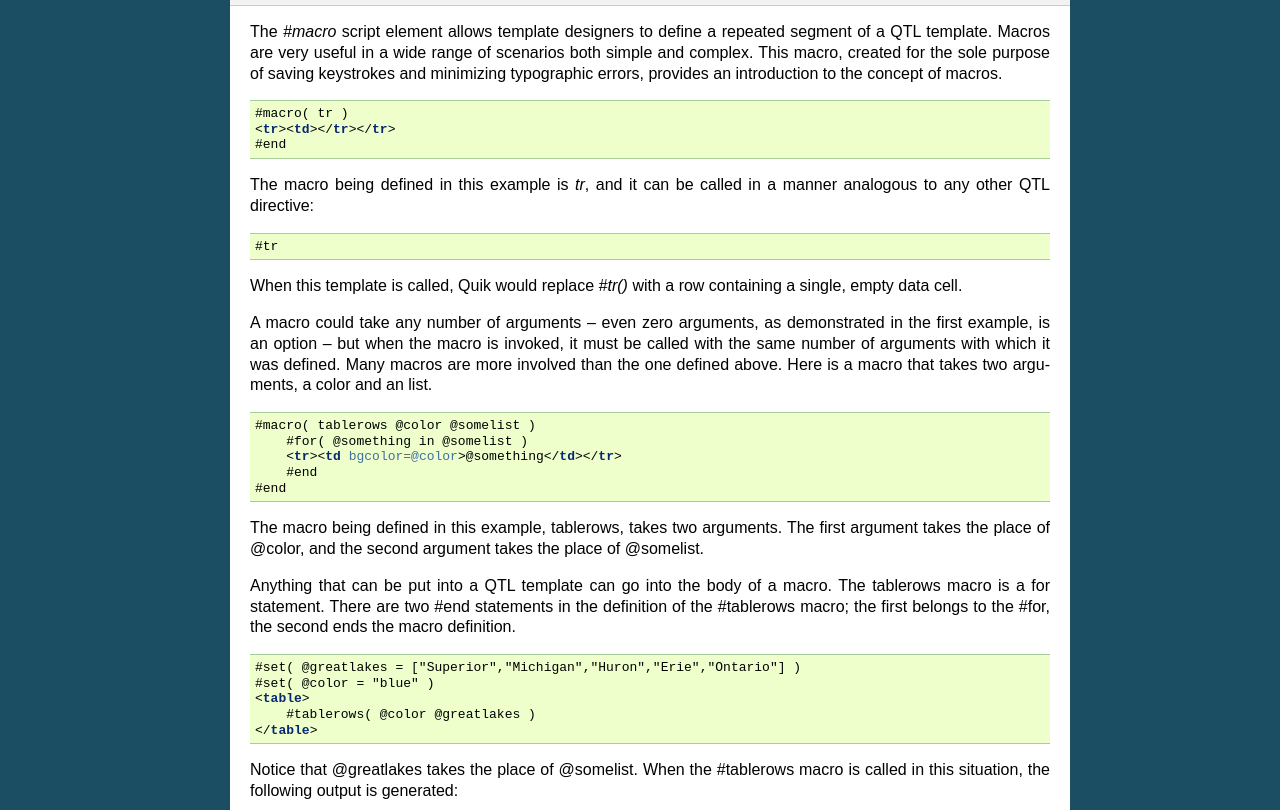
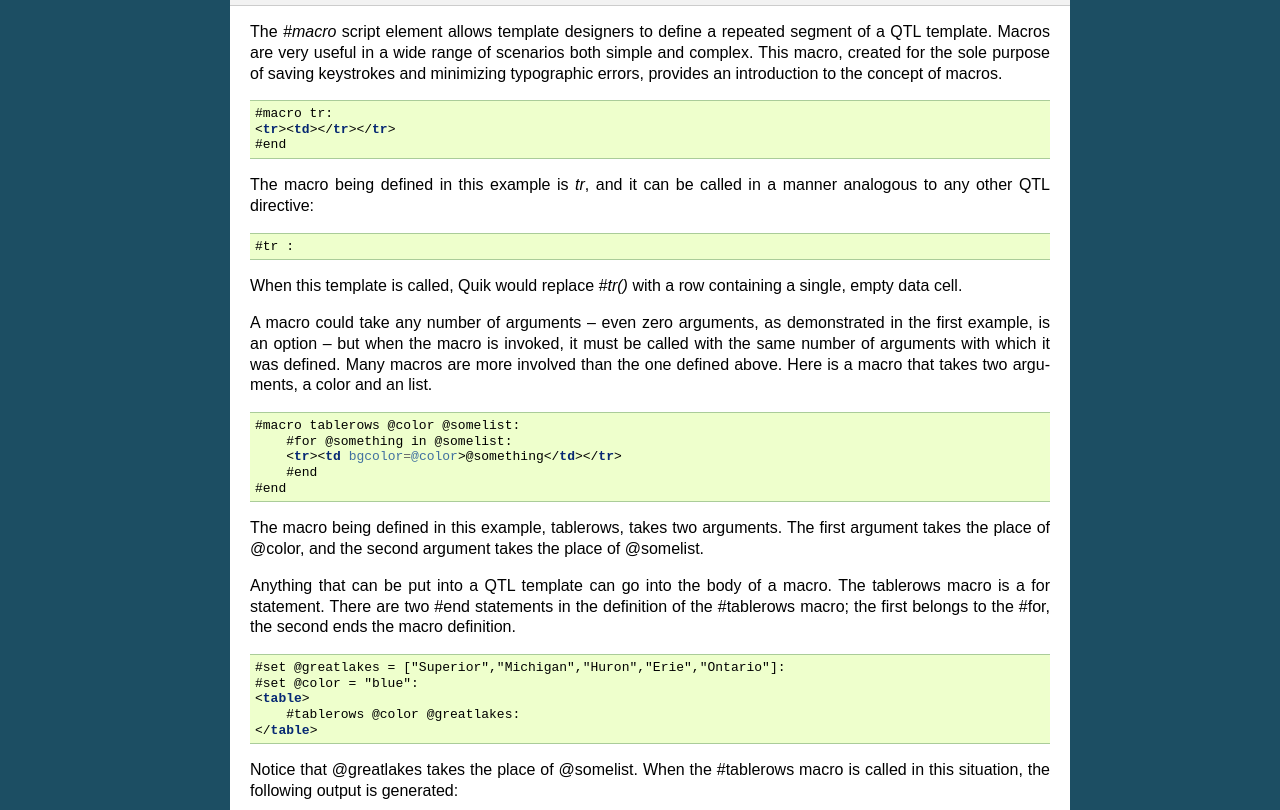
Before and after one commit to avelino/quik, a Sphinx documentation site: the page built from docs/source/userguide.rst, in a window 1280 px wide and 1400 px high, scrolled down 5631 px. Shown: the part 316-1126 px from the top of the window. Built offline with Sphinx 7.4.7, drawn with Linux system fonts in a browser that asks for light colours; some of the changed text lies outside the part shown.

Commit message:
update documentation, ref #4

```diff
--- a/docs/source/userguide.rst
+++ b/docs/source/userguide.rst
@@ -20,7 +20,7 @@ Once a value has been assigned to a variable, you can reference the variable any
 
     <html>
         <body>
-            #set( @foo = "Quik" )
+            #set @foo = "Quik":
             Hello @foo World!
         </body>
     <html>
@@ -111,7 +111,7 @@ When QTL references a variable, such as @foo, the variable can get its value fro
 
 .. code-block:: html
 
-    #set( @foo = "bar" )
+    #set @foo = "bar" :
 
 
 The output will be the same for all instances of @foo that follow this directive.
@@ -187,7 +187,7 @@ The #if directive in Quik allows for text to be included when the web page is ge
 
 .. code-block:: html
 
-    #if( @foo )
+    #if @foo:
        <strong>Quik!</strong>
     #end
 
@@ -199,11 +199,11 @@ An #elseif or #else element can be used with an #if element. Note that the Quik
 
 .. code-block:: html
 
-    #if( @foo < 10 )
+    #if @foo < 10:
         <strong>Go North</strong>
-    #elseif( @foo == 10 )
+    #elseif @foo == 10:
         <strong>Go East</strong>
-    #elseif( @bar == 6 )
+    #elseif: @bar == 6:
         <strong>Go South</strong>
     #else
         <strong>Go West</strong>
@@ -220,7 +220,7 @@ Quik has logical AND, OR and NOT operators as well. For further information, ple
 
     ## logical AND
 
-    #if( @foo && @bar )
+    #if @foo && @bar:
         <strong>This AND that</strong>
     #end
 
@@ -232,7 +232,7 @@ Logical OR operators work the same way, except only one of the references need e
 
     ## logical OR
 
-    #if( @foo || @bar )
+    #if @foo || @bar:
         <strong>This OR That</strong>
     #end
 
@@ -244,7 +244,7 @@ With logical NOT operators, there is only one argument :
 
     ##logical NOT
 
-    #if( !@foo )
+    #if !@foo :
         <strong>NOT that</strong>
     #end
 
@@ -261,7 +261,7 @@ The *#for* element allows for looping. For example:
 .. code-block:: html
 
     <ul>
-        #for( @product in @products )
+        #for @product in @products:
         <li>@product</li>
         #end
     </ul>
@@ -275,7 +275,7 @@ Lets say that @products is a Hashtable. If you wanted to retrieve the key values
 .. code-block:: html
 
     <ul>
-        #for( @product in @products )
+        #for @product in @products:
         <li>Key: @product.id -> Value: @products.get(@product.id)</li>
         #end
     </ul>
@@ -314,7 +314,7 @@ The *#macro* script element allows template designers to define a repeated segme
 
 .. code-block:: html
 
-    #macro( tr )
+    #macro tr:
     <tr><td></tr></tr>
     #end
 
@@ -322,7 +322,7 @@ The macro being defined in this example is *tr*, and it can be called in a manne
 
 .. code-block:: html
 
-    #tr
+    #tr :
 
 When this template is called, Quik would replace *#tr()* with a row containing a single, empty data cell.
 
@@ -330,8 +330,8 @@ A macro could take any number of arguments -- even zero arguments, as demonstrat
 
 .. code-block:: html
 
-    #macro( tablerows @color @somelist )
-        #for( @something in @somelist )
+    #macro tablerows @color @somelist:
+        #for @something in @somelist:
         <tr><td bgcolor=@color>@something</td></tr>
         #end
     #end
@@ -342,10 +342,10 @@ Anything that can be put into a QTL template can go into the body of a macro. Th
 
 .. code-block:: html
 
-    #set( @greatlakes = ["Superior","Michigan","Huron","Erie","Ontario"] )
-    #set( @color = "blue" )
+    #set @greatlakes = ["Superior","Michigan","Huron","Erie","Ontario"]:
+    #set @color = "blue":
     <table>
-        #tablerows( @color @greatlakes )
+        #tablerows @color @greatlakes:
     </table>
 
 Notice that @greatlakes takes the place of @somelist. When the #tablerows macro is called in this situation, the following output is generated:
```
